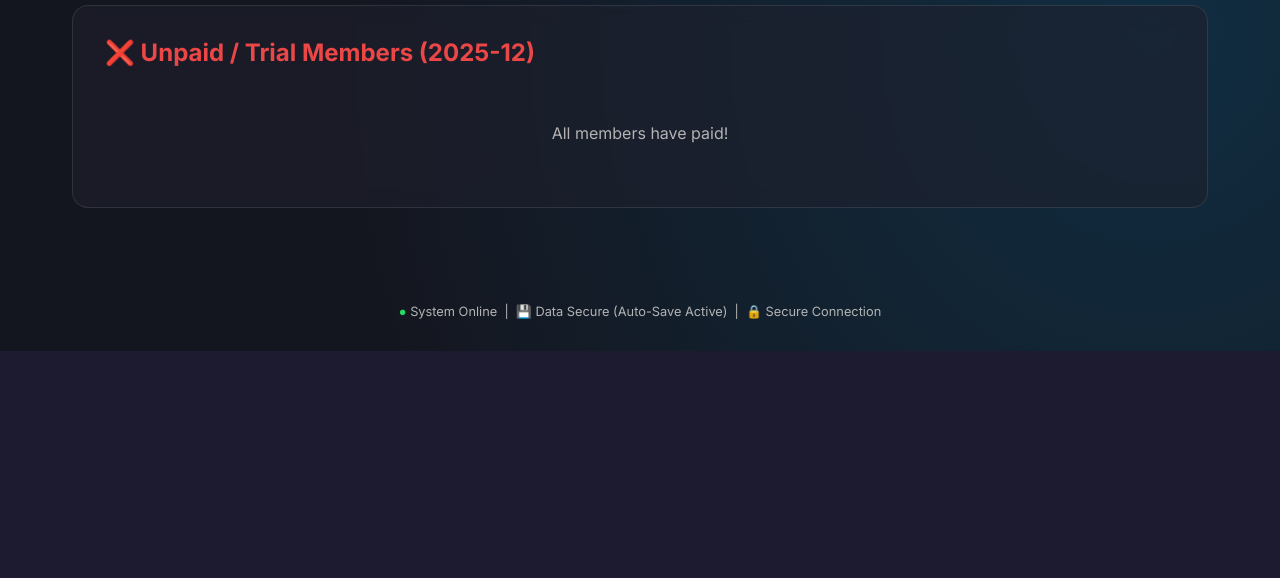
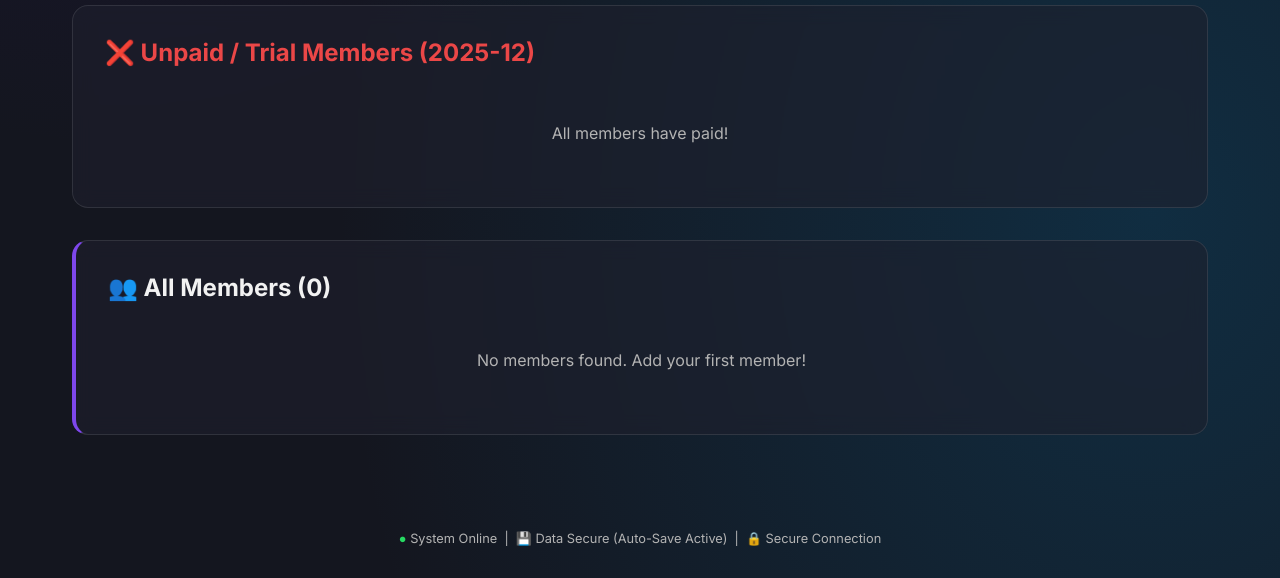
Before and after one commit to AHADKHATTAK1/fitnessmangement, a Flask app: page /dashboard in a window 1280 px wide. Shown: the part 1253-1831 px from the top of the page. Before the commit the page ends 1604 px from the top, so only its background shows below. Run offline with Flask 3, Linux system fonts and the light colour scheme; the visitor is signed in with stand-in values (Sample User, id 1); data comes from the database, SQL or seed files in the repository.

Commit message:
Add All Members section to dashboard showing all imported members

```diff
--- a/app.py
+++ b/app.py
@@ -597,6 +597,7 @@ def dashboard():
     return render_template('dashboard.html',
                          paid=status['paid'],
                          unpaid=status['unpaid'],
+                         all_members=gym.get_all_members(),
                          revenue=revenue,
                          revenue_change=revenue_change,
                          expiring_count=expiring_count,
--- a/templates/dashboard.html
+++ b/templates/dashboard.html
@@ -433,4 +433,56 @@
     <p style="color: var(--text-muted); text-align: center; padding: 2rem;">All members have paid!</p>
     {% endif %}
 </div>
+
+<!-- ALL MEMBERS SECTION -->
+<div class="card" style="margin-top: 2rem; border-left: 4px solid var(--primary);">
+    <h2 style="margin-bottom: 1rem;">👥 All Members ({{ all_members|length }})</h2>
+
+    {% if all_members %}
+    <div style="overflow-x: auto; max-height: 500px; overflow-y: auto;">
+        <table>
+            <thead style="position: sticky; top: 0; background: var(--bg-card);">
+                <tr>
+                    <th>S.No</th>
+                    <th>Name</th>
+                    <th>Phone</th>
+                    <th>Type</th>
+                    <th>Joined</th>
+                    <th>Actions</th>
+                </tr>
+            </thead>
+            <tbody>
+                {% for member in all_members %}
+                <tr>
+                    <td>{{ loop.index }}</td>
+                    <td>
+                        <a href="{{ url_for('member_details', member_id=member.id) }}"
+                            style="color: var(--text); text-decoration: none; font-weight: 500;">
+                            {{ member.name }}
+                        </a>
+                    </td>
+                    <td>{{ member.phone }}</td>
+                    <td><span class="badge">{{ member.membership_type or 'Gym' }}</span></td>
+                    <td>{{ member.joined_date }}</td>
+                    <td>
+                        <div style="display: flex; gap: 0.5rem;">
+                            <a href="{{ url_for('member_details', member_id=member.id) }}" class="btn btn-success"
+                                style="padding: 0.5rem 1rem; font-size: 0.875rem;">
+                                💰 Pay
+                            </a>
+                            <a href="{{ url_for('generate_card', member_id=member.id) }}" class="btn"
+                                style="padding: 0.5rem 1rem; font-size: 0.875rem;">
+                                📄 Card
+                            </a>
+                        </div>
+                    </td>
+                </tr>
+                {% endfor %}
+            </tbody>
+        </table>
+    </div>
+    {% else %}
+    <p style="color: var(--text-muted); text-align: center; padding: 2rem;">No members found. Add your first member!</p>
+    {% endif %}
+</div>
 {% endblock %}
```
